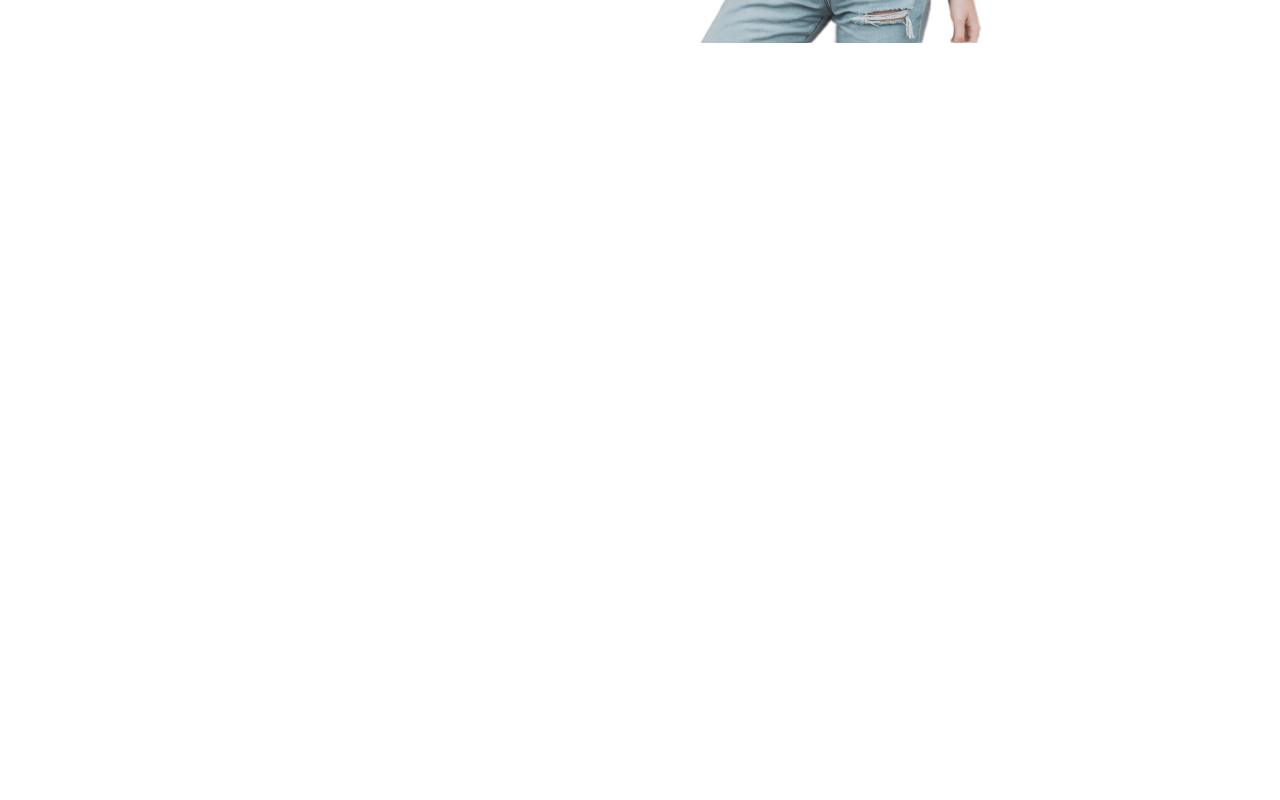
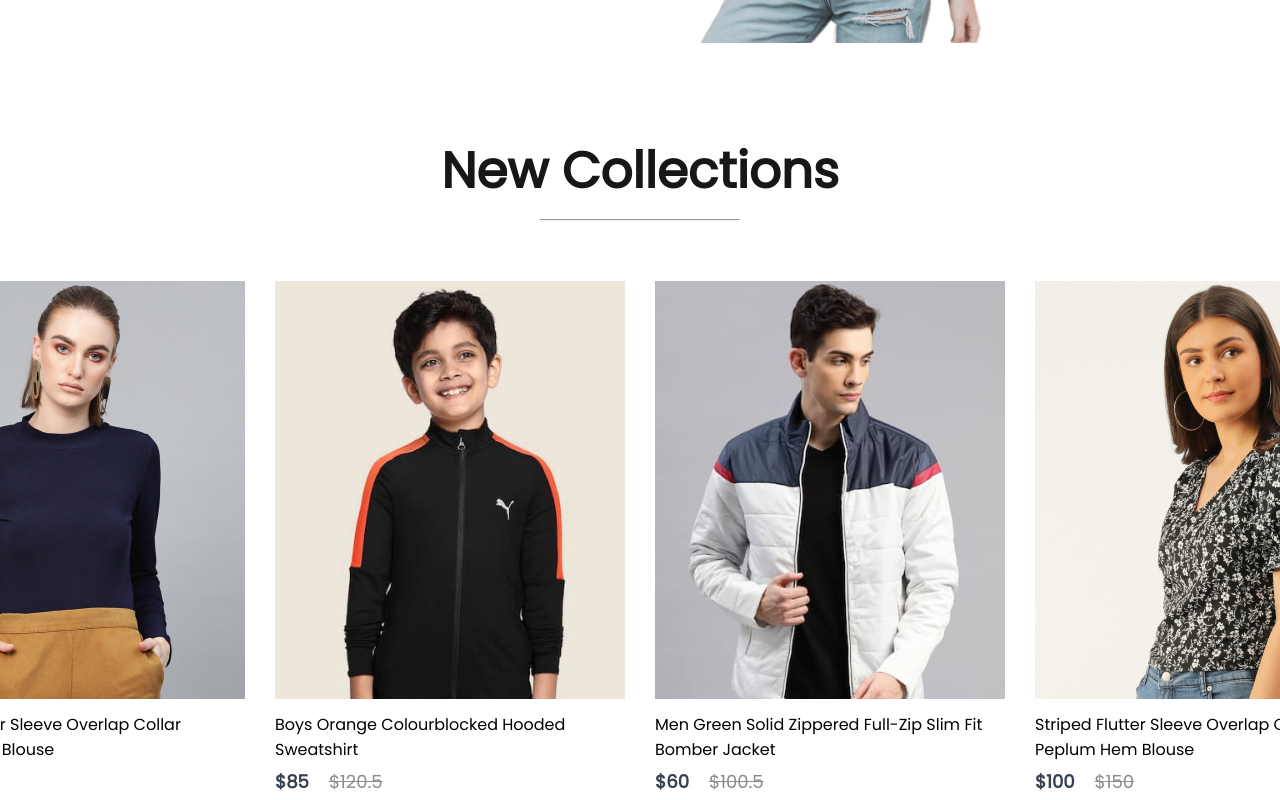
Before and after one commit to Aqueous20/Tropical-Treasures, a React (Create React App) app in the folder tropicaltreasures/: page / in a window 1280 px wide. Shown: the part 2140-2940 px from the top of the page. Before the commit the page ends 2274 px from the top, so only its background shows below. Built offline with nearby package versions, Linux system fonts and the light colour scheme.

Commit message:
new collections
designed the html structre for the new collections component
mounted the new collections component in shop page
styled the html structure for new collections component
also created component for the news letter for the home page

```diff
--- /dev/null
+++ b/tropicaltreasures/src/components/NewCollection/NewCollections.css
@@ -0,0 +1,27 @@
+.newcollections {
+  display: flex;
+  flex-direction: column;
+  align-items: center;
+  gap: 10px;
+  height: 90vh;
+}
+
+.newcollections h1 {
+  color: #171717;
+  font-size: 50px;
+  font-weight: 600px;
+}
+
+.newcollections hr {
+  width: 200px;
+  height: 6px;
+  border-radius: 10px;
+  background: #252525;
+}
+
+.collections_item {
+  display: grid;
+  grid-template-columns: 1fr 1fr 1fr 1fr;
+  margin-top: 50px;
+  gap: 30px;
+}
--- /dev/null
+++ b/tropicaltreasures/src/components/NewCollection/NewCollections.jsx
@@ -0,0 +1,27 @@
+import React from "react";
+import "./NewCollections.css";
+import new_collection from "../assets/new_collections.js";
+import { Items } from "../Items/Items";
+
+export const NewCollections = () => {
+  return (
+    <div className="newcollections">
+      <h1>New Collections</h1>
+      <hr />
+      <div className="collections_item">
+        {new_collection.map((item, i) => {
+          return (
+            <Items
+              key={i}
+              id={item.id}
+              name={item.name}
+              image={item.image}
+              new_price={item.new_price}
+              old_price={item.old_price}
+            />
+          );
+        })}
+      </div>
+    </div>
+  );
+};
--- a/tropicaltreasures/src/pages/Shop.jsx
+++ b/tropicaltreasures/src/pages/Shop.jsx
@@ -2,6 +2,7 @@ import React from 'react'
 import { Hero } from '../components/Hero/Hero'
 import { Popular } from '../components/Popular/Popular'
 import { Offers } from '../components/Offers/Offers'
+import { NewCollections } from '../components/NewCollection/NewCollections'
 
 export const Shop = () => {
   return (
@@ -9,6 +10,7 @@ export const Shop = () => {
         <Hero/>
         <Popular/>
         <Offers/>
+        <NewCollections/>
     </div>
   )
 }
```
Also changed, not shown: tropicaltreasures/src/components/NewsLetter/NewsLetter.css (added), tropicaltreasures/src/components/NewsLetter/NewsLetter.jsx (added), 1 other file (tests, documents, lock files or other folders).
